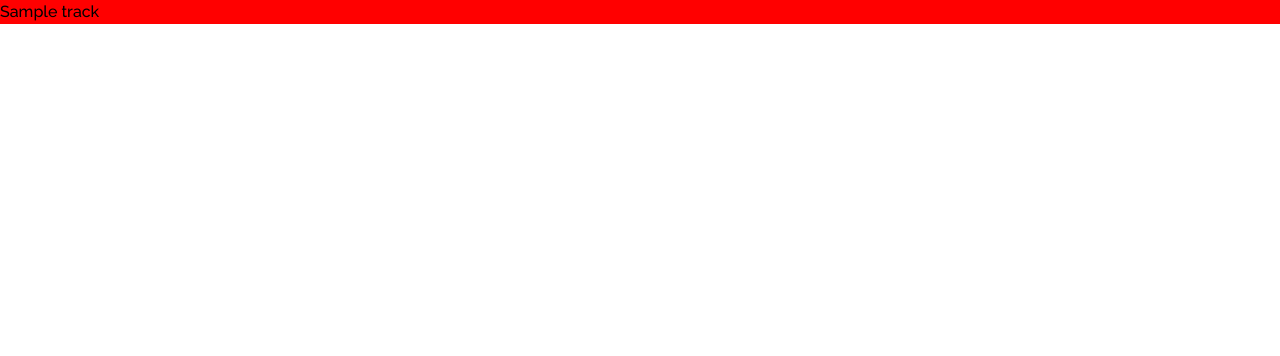
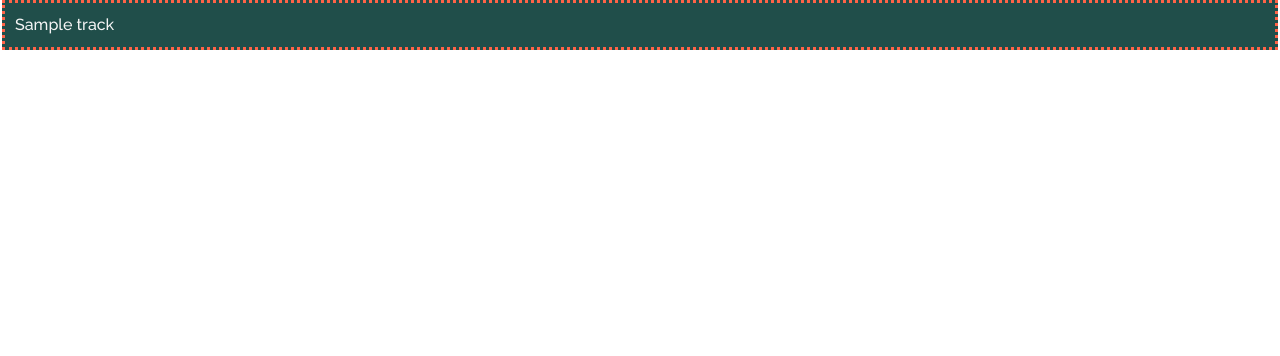
Before and after one commit to exxarah/MusicTastes, a Flask app: template musictastes/general/templates/vis.html in a window 1280 px wide. Shown: the part 64-420 px from the top of the page. Run offline with Flask 2, Linux system fonts and the light colour scheme; the template is opened without the code that fills it: most values are stand-ins (such as "Sample title", 1, 10 or a date in 2020); some libraries are stand-ins or nearby versions.

Commit message:
changed colour of background and font colour

```diff
--- a/musictastes/general/templates/vis.html
+++ b/musictastes/general/templates/vis.html
@@ -5,7 +5,7 @@
 {% block content %}
 
 	{% for song in songs["items"] %}
-	<p style="background-color: #F00; width:{{song['track']['popularity']}}%">
+	<p id="bars" style="background-color: #204E4A; width:{{song['track']['popularity']}}%">
 		<button type="button" id="menuButton" onclick="openDrawer();" data-track="{{ song }}">{{ song["track"]["name"] }}</button>
 	</p>
 	{% endfor %}
--- a/musictastes/static/css/musictastes.css
+++ b/musictastes/static/css/musictastes.css
@@ -84,6 +84,20 @@ i.selected {
 
 }
 
+/*For the visualisation*/
+#bars {
+    padding: 10px;
+    margin: 2px;
+    border: dotted tomato;
+}
+
+#menuButton {
+    color: whitesmoke;
+    text-align: left;
+
+}
+
+
 
 
 /*Homepage*/
```
